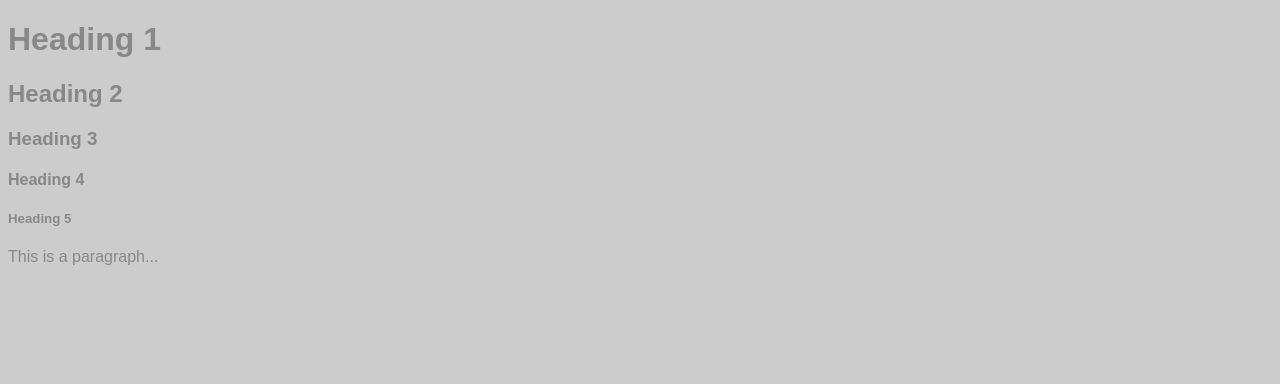
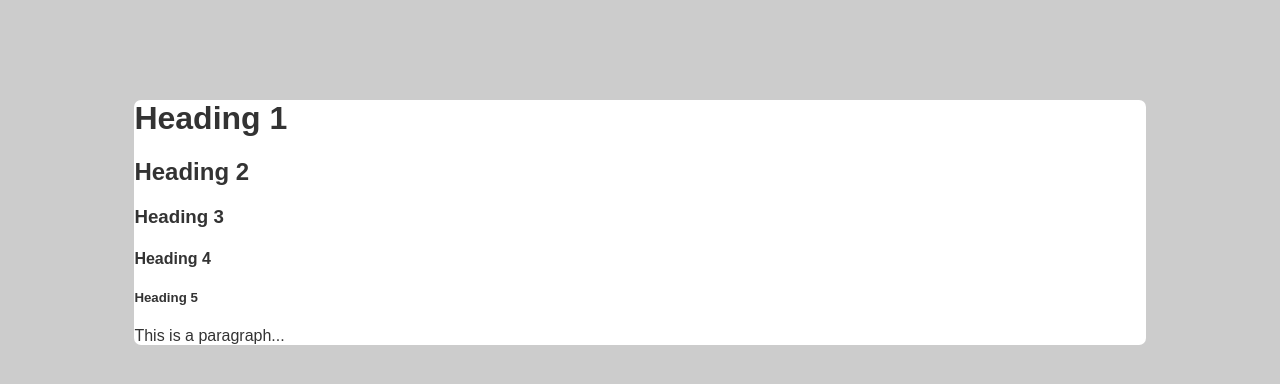
Before and after one commit to Be0wolf/fake-project, a plain HTML site: page index.html in a window 1280 px wide. Drawn offline with Linux system fonts and the light colour scheme.

Commit message:
added more styling

```diff
--- a/style.css
+++ b/style.css
@@ -1,5 +1,13 @@
 body{
 	font-family: "Arial", sans-serif;
-	background-color: #CCCCCC;
-	color: #888888;
+	background-color: #ccc;
+	color: #333;
+	text-shadow: 0 1px 0 white;
 }
+
+div{
+	background-color: white;
+	width: 80%;
+	margin: 100px auto;
+	border-radius: 7px;
+}
```
Also changed, not shown: 1 other file.
